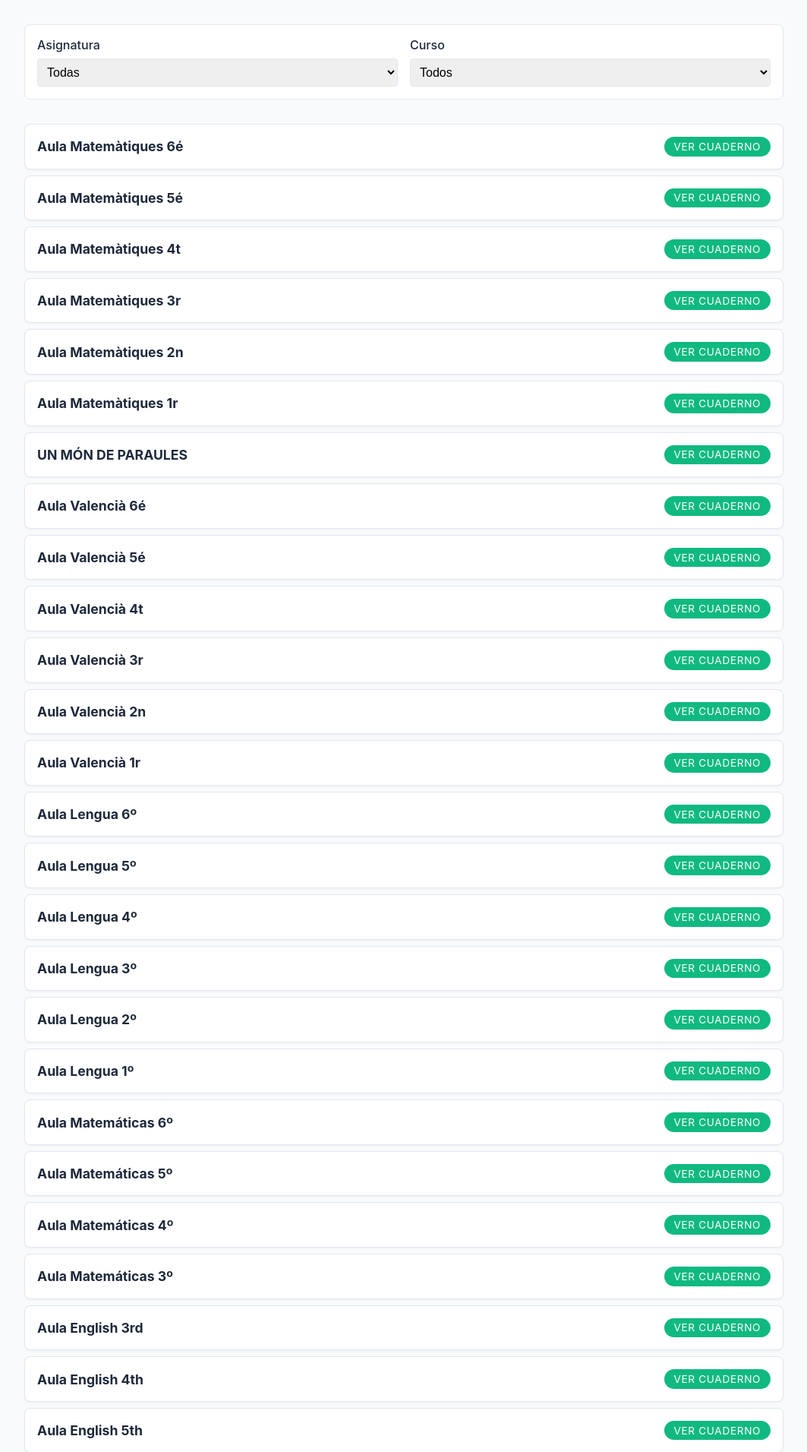
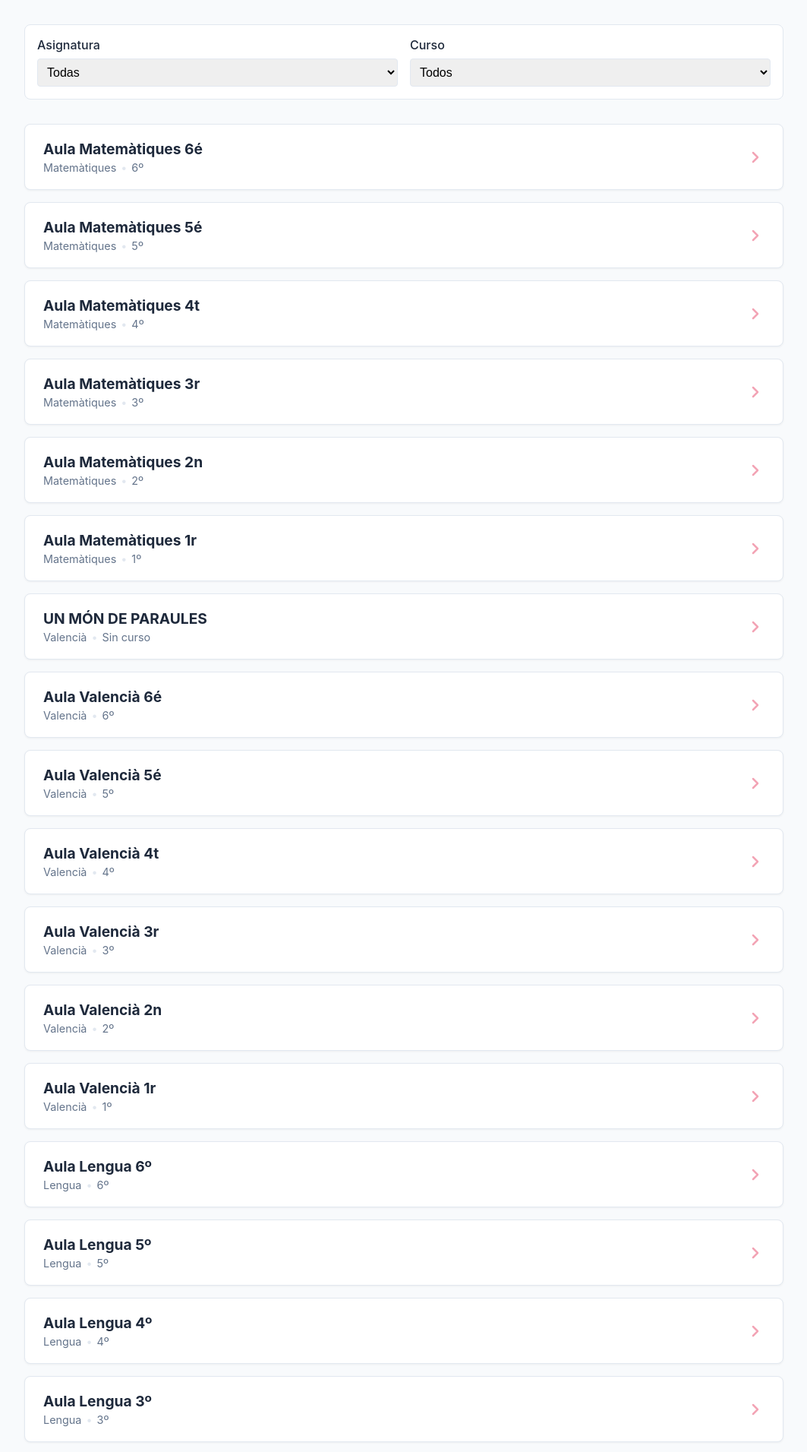
Before and after one commit to Arturopuig2/AulaPDF, a FastAPI app: page / in a window 1280 px wide. Shown: the part 74-1985 px from the top of the page at 76% size, without its empty margins (108-1171 px from the left). Run offline with FastAPI, Linux system fonts and the light colour scheme; data comes from the database, SQL or seed files in the repository.

Commit message:
Cambiado el botón 'Ver cuaderno' por indicadores de cuaderno pulsables (cards)

```diff
--- a/templates/base.html
+++ b/templates/base.html
@@ -167,15 +167,55 @@
             display: flex;
             justify-content: space-between;
             align-items: center;
-            padding: 1rem;
-            margin-bottom: 0.5rem;
+            padding: 1.25rem 1.5rem;
+            margin-bottom: 1rem;
+            transition: all 0.2s ease;
         }
 
-        .pdf-item-btn {
-            padding: 0.3rem 0.8rem;
-            font-size: 0.85rem;
-            font-weight: 400;
-            white-space: nowrap;
+        .clickable-card {
+            text-decoration: none;
+            color: inherit;
+            cursor: pointer;
+            border: 1px solid var(--border);
+        }
+
+        .clickable-card:hover {
+            border-color: var(--primary);
+            transform: translateY(-2px);
+            box-shadow: 0 8px 16px rgba(0,0,0,0.08);
+        }
+
+        .pdf-title {
+            margin: 0;
+            font-size: 1.2rem;
+            color: var(--text-main);
+            font-weight: 700;
+        }
+
+        .pdf-meta {
+            margin-top: 4px;
+            font-size: 0.9rem;
+            color: var(--text-muted);
+            display: flex;
+            align-items: center;
+            gap: 6px;
+        }
+
+        .meta-dot {
+            color: var(--border);
+        }
+
+        .pdf-item-arrow {
+            color: var(--primary);
+            opacity: 0.4;
+            transition: transform 0.2s;
+            display: flex;
+            align-items: center;
+        }
+
+        .clickable-card:hover .pdf-item-arrow {
+            opacity: 1;
+            transform: translateX(4px);
         }
 
         /* Mobile Optimizations */
@@ -221,16 +261,9 @@
             }
 
             .pdf-item {
-                flex-direction: column;
-                align-items: stretch;
-                gap: 1rem;
-            }
-
-            .pdf-item-btn {
-                text-align: center;
-                width: 100%;
-                padding: 0.6rem;
-                font-size: 1rem;
+                flex-direction: row;
+                align-items: center;
+                padding: 1rem;
             }
         }
     </style>
--- a/templates/index.html
+++ b/templates/index.html
@@ -31,12 +31,19 @@
     {% endif %}
 
     {% for pdf in pdfs %}
-    <div class="card pdf-item">
+    <a href="/pdf/{{ pdf.id }}" class="card pdf-item clickable-card">
         <div class="pdf-item-info">
-            <h3 style="margin: 0; font-size: 1.1rem;">{{ pdf.title }}</h3>
+            <h3 class="pdf-title">{{ pdf.title }}</h3>
+            <div class="pdf-meta">
+                <span>{{ pdf.subject }}</span>
+                <span class="meta-dot">&bull;</span>
+                <span>{{ pdf.grade }}</span>
+            </div>
         </div>
-        <a href="/pdf/{{ pdf.id }}" class="btn btn-green pdf-item-btn">Ver Cuaderno</a>
-    </div>
+        <div class="pdf-item-arrow">
+            <svg width="24" height="24" viewBox="0 0 24 24" fill="none" stroke="currentColor" stroke-width="2.5" stroke-linecap="round" stroke-linejoin="round"><polyline points="9 18 15 12 9 6"></polyline></svg>
+        </div>
+    </a>
     {% endfor %}
 </div>
 {% endblock %}
```
